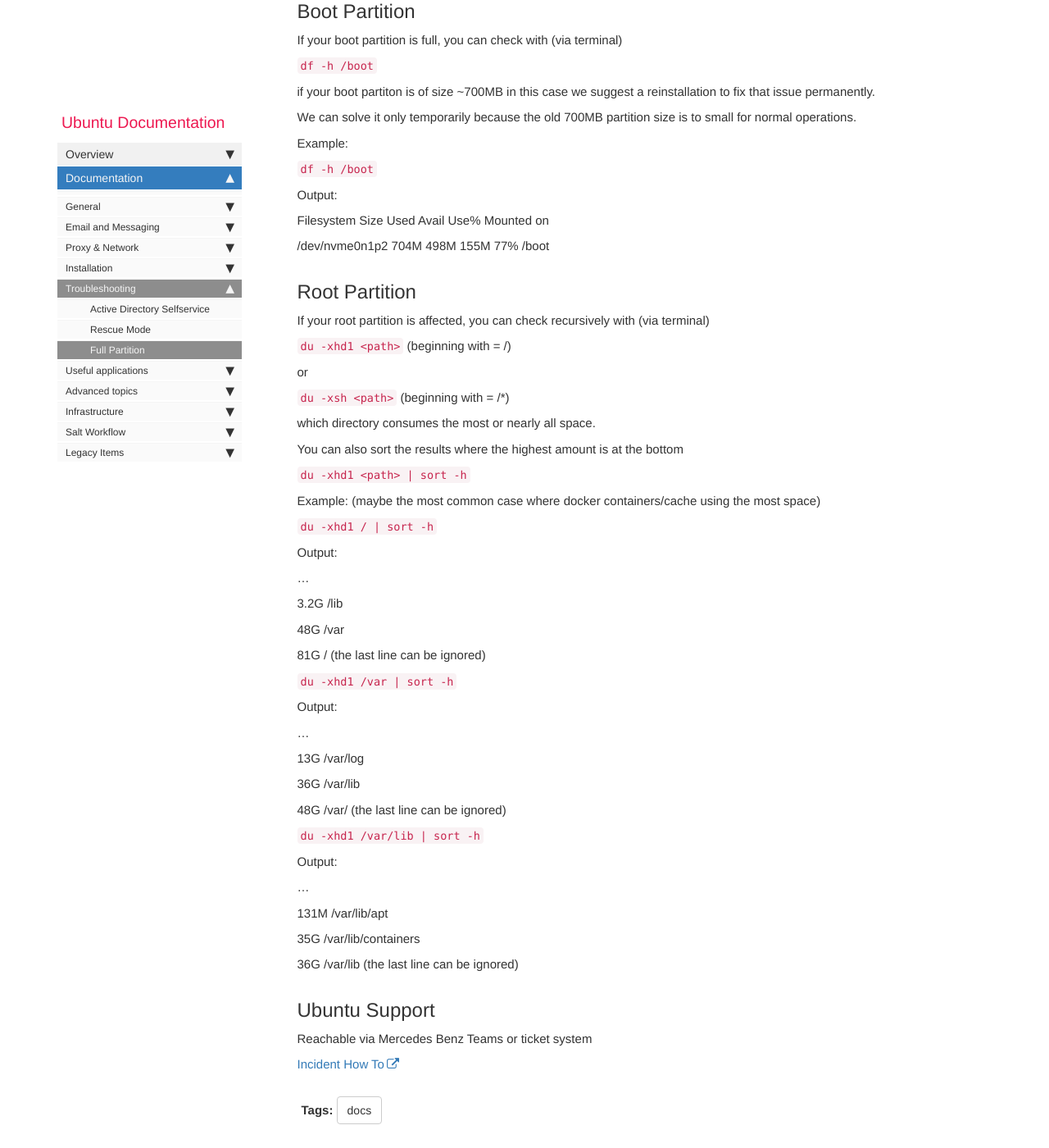
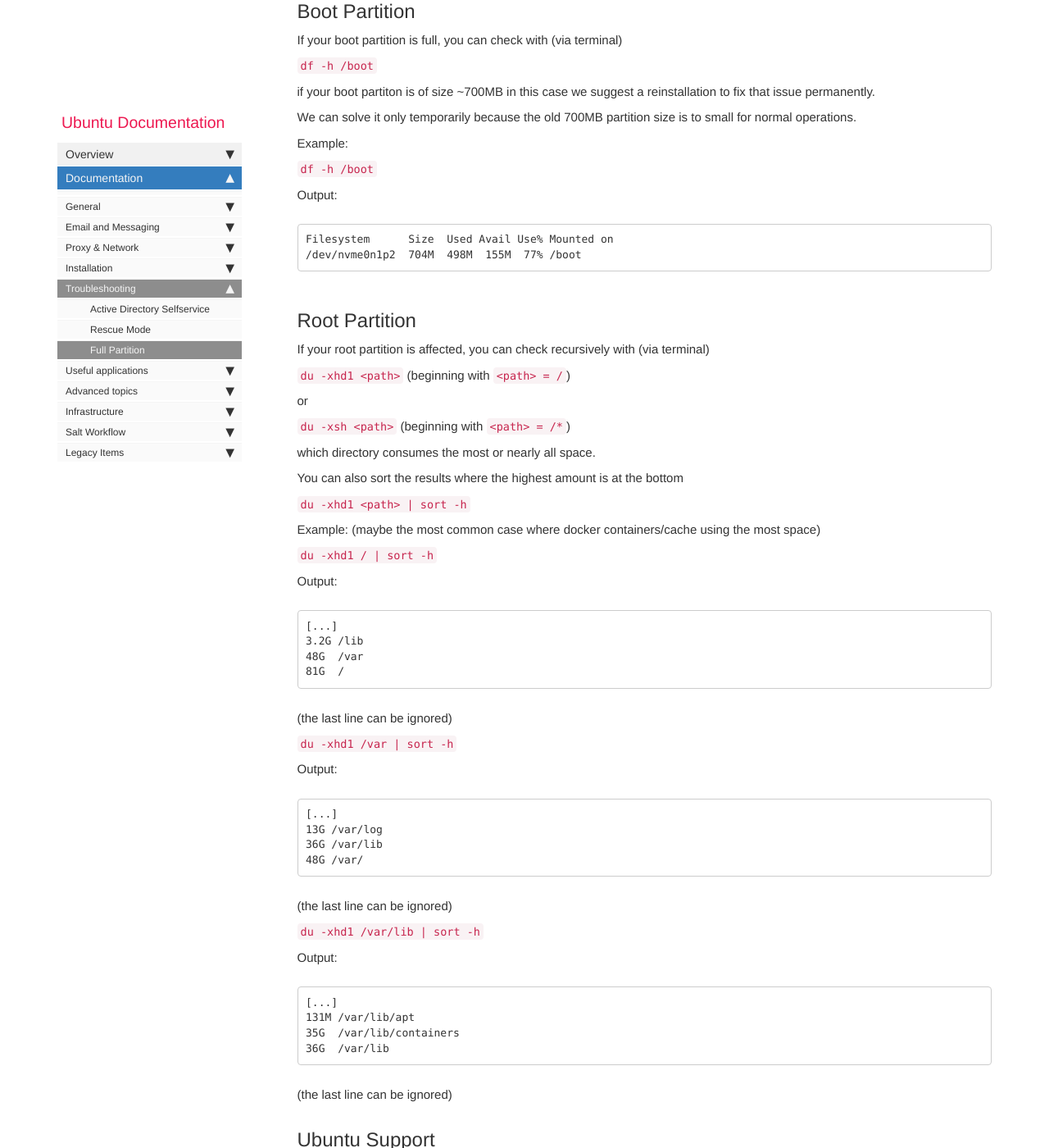
Before and after one commit to RajputPawan/Prometheus, a Jekyll site: the page built from pages/docs/full-partition.md, in a window 1280 px wide and 1400 px high, scrolled down 338 px. Shown: the whole window at 82% size. Built offline with Jekyll 4.4.1, drawn with Linux system fonts in a browser that asks for light colours; comment, search, counter and statistics services are not loaded; some of the changed text lies outside the part shown.

Commit message:
fix markdown before closing UBUNTUOP-1547

```diff
--- a/pages/docs/full-partition.md
+++ b/pages/docs/full-partition.md
@@ -20,85 +19,65 @@
 
 We can solve it only temporarily because the old 700MB partition size is to small for normal operations.
 
-
 Example:
 
 `df -h /boot`
 
-
 Output:
 
-Filesystem      Size  Used Avail Use% Mounted on
-
-/dev/nvme0n1p2  704M  498M  155M  77% /boot
-
-
+    Filesystem      Size  Used Avail Use% Mounted on
+    /dev/nvme0n1p2  704M  498M  155M  77% /boot
 
 ## Root Partition
 
 If your root partition is affected, you can check recursively with (via terminal)
 
-`du -xhd1 <path>`		(beginning with <path> = /)
+`du -xhd1 <path>` (beginning with `<path> = /`)
 
 or
 
-`du -xsh <path>`		(beginning with <path> = /*)
+`du -xsh <path>` (beginning with `<path> = /*`)
 
 which directory consumes the most or nearly all space.
-
 
 You can also sort the results where the highest amount is at the bottom
 
 `du -xhd1 <path> | sort -h`
 
-
 Example: (maybe the most common case where docker containers/cache using the most space)
 
 `du -xhd1 / | sort -h`
 
+Output:
+
+    [...]
+    3.2G /lib
+    48G  /var
+    81G  /
+
+(the last line can be ignored)
+
+`du -xhd1 /var | sort -h`
 
 Output:
 
-...
+    [...]
+    13G /var/log
+    36G /var/lib
+    48G /var/
 
-3.2G	/lib
+(the last line can be ignored)
 
-48G		/var
-
-81G		/					(the last line can be ignored)
-
-
-
-`du -xhd1 /var | sort -h`
-
+`du -xhd1 /var/lib | sort -h`
 
 Output:
 
-...
+    [...]
+    131M /var/lib/apt
+    35G  /var/lib/containers
+    36G  /var/lib
 
-13G	/var/log
-
-36G	/var/lib
-
-48G	/var/					(the last line can be ignored)
-
-
-
-`du -xhd1 /var/lib | sort -h`
-
-
-Output:
-
-...
-
-131M	/var/lib/apt
-
-35G	/var/lib/containers
-
-36G	/var/lib				(the last line can be ignored)
-
-
-
+(the last line can be ignored)
 
 ## Ubuntu Support
 
```
Also changed, not shown: other parts of pages/docs/full-partition.md (+1 -2 lines).
